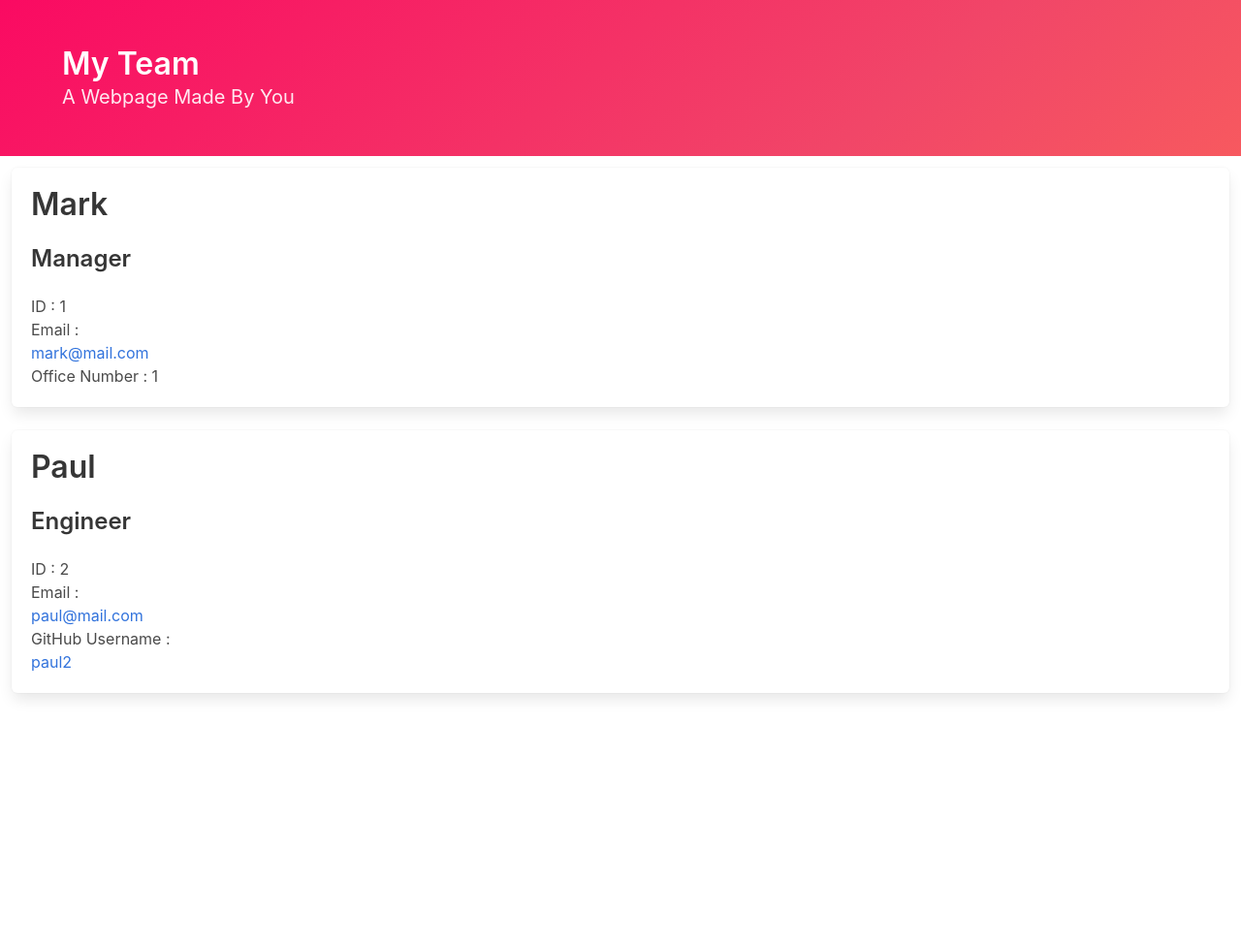
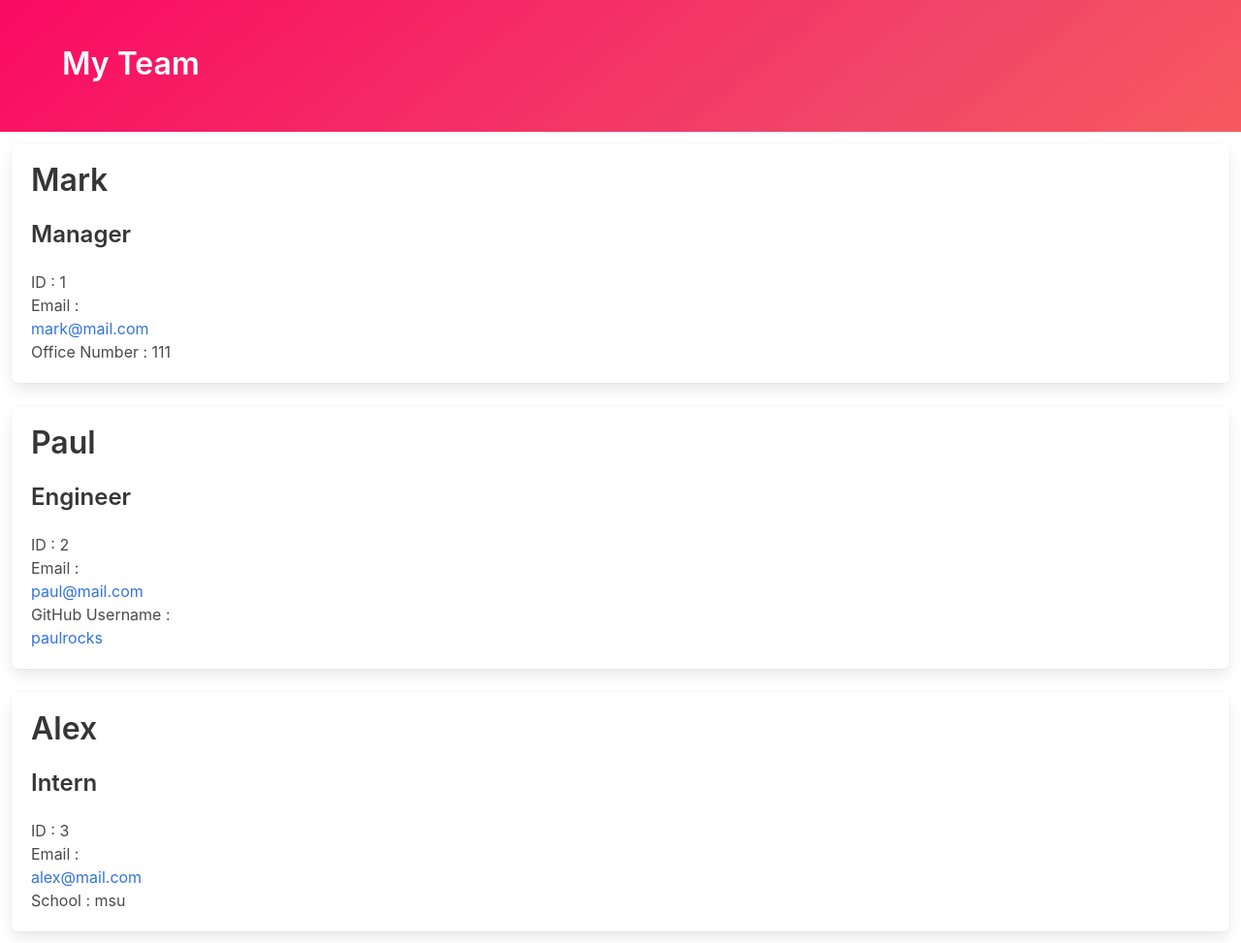
Before and after one commit to anance92/Team-Profile-Generator, a website: page Employee.html in a window 1280 px wide. Shown: the whole page at 97% size. Before the commit the page ends 800 px from the top, so only its background shows below. Drawn offline with Linux system fonts and the light colour scheme.

```diff
--- a/Employee.html
+++ b/Employee.html
@@ -17,7 +17,6 @@
                         My Team
                     </h1>
                     <h2 class="subtitle">
-                        A Webpage Made By You
                     </h2>
                 </div>
             </div>
@@ -29,7 +28,7 @@
             <h2>ID : 1</h2>
             <h2>Email :</h2><a href="mailto:mark@mail.com">mark@mail.com</a>
 
-            <h2>Office Number : 1</h2>
+            <h2>Office Number : 111</h2>
         </div>
     </div>
         <div class="column">
@@ -39,7 +38,17 @@
             <h2>ID : 2</h2>
             <h2>Email :</h2><a href="mailto:paul@mail.com">paul@mail.com</a>
 
-            <h2>GitHub Username : </h2><a href="github.com/paul2">paul2</a>
+            <h2>GitHub Username : </h2><a href="https://github.com/paulrocks/">paulrocks</a>
+        </div>
+    </div>
+        <div class="column">
+        <div class="employeeCard box">
+            <h1 class="title">Alex</h1>
+            <h1 class="title is-4">Intern</h1>
+            <h2>ID : 3</h2>
+            <h2>Email :</h2><a href="mailto:alex@mail.com">alex@mail.com</a>
+
+            <h2>School : msu</h2>
         </div>
     </div>
 
--- a/src/generateHTML.js
+++ b/src/generateHTML.js
@@ -17,7 +17,7 @@
         `;
         } if (data[i].getRole() == `Engineer`) {
             employeecards = employeecards + `
-            <h2>GitHub Username : </h2><a href="github.com/${data[i].github}">${data[i].github}</a>
+            <h2>GitHub Username : </h2><a href="https://github.com/${data[i].github}/">${data[i].github}</a>
         </div>
     </div>
         `;
```
